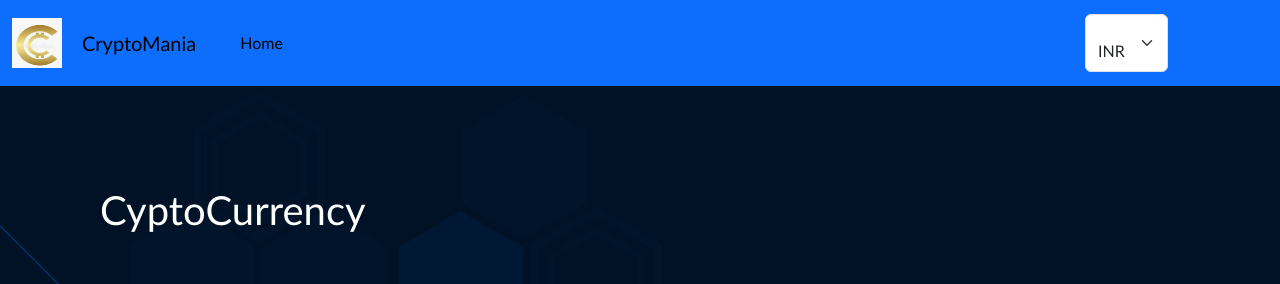
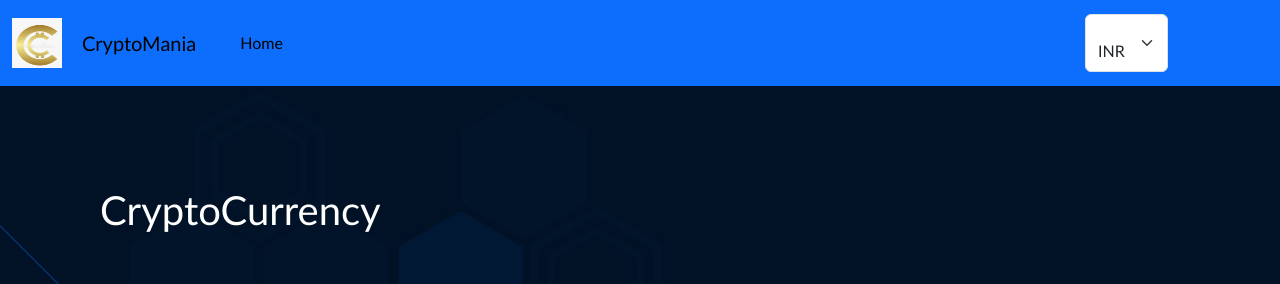
Before and after one commit to atulgautamg/cryptoapp, a React (Create React App) app: page / in a window 1280 px wide. Shown: the top 284 px of the page. Built offline with nearby package versions, Linux system fonts and the light colour scheme; no server answers.

Commit message:
Update Banner.js

```diff
--- a/src/Page/Banner.js
+++ b/src/Page/Banner.js
@@ -8,7 +8,7 @@ const Banner = () => {
     <div>
       <div className='techimg' style={{backgroundImage:`url(${techno})`,width:"100vw",height:"400px"}}>
         <div className='headh1'>
-        <h1> CyptoCurrency </h1>
+        <h1> CryptoCurrency </h1>
         </div>
         <div className='animate1'>
 
```
